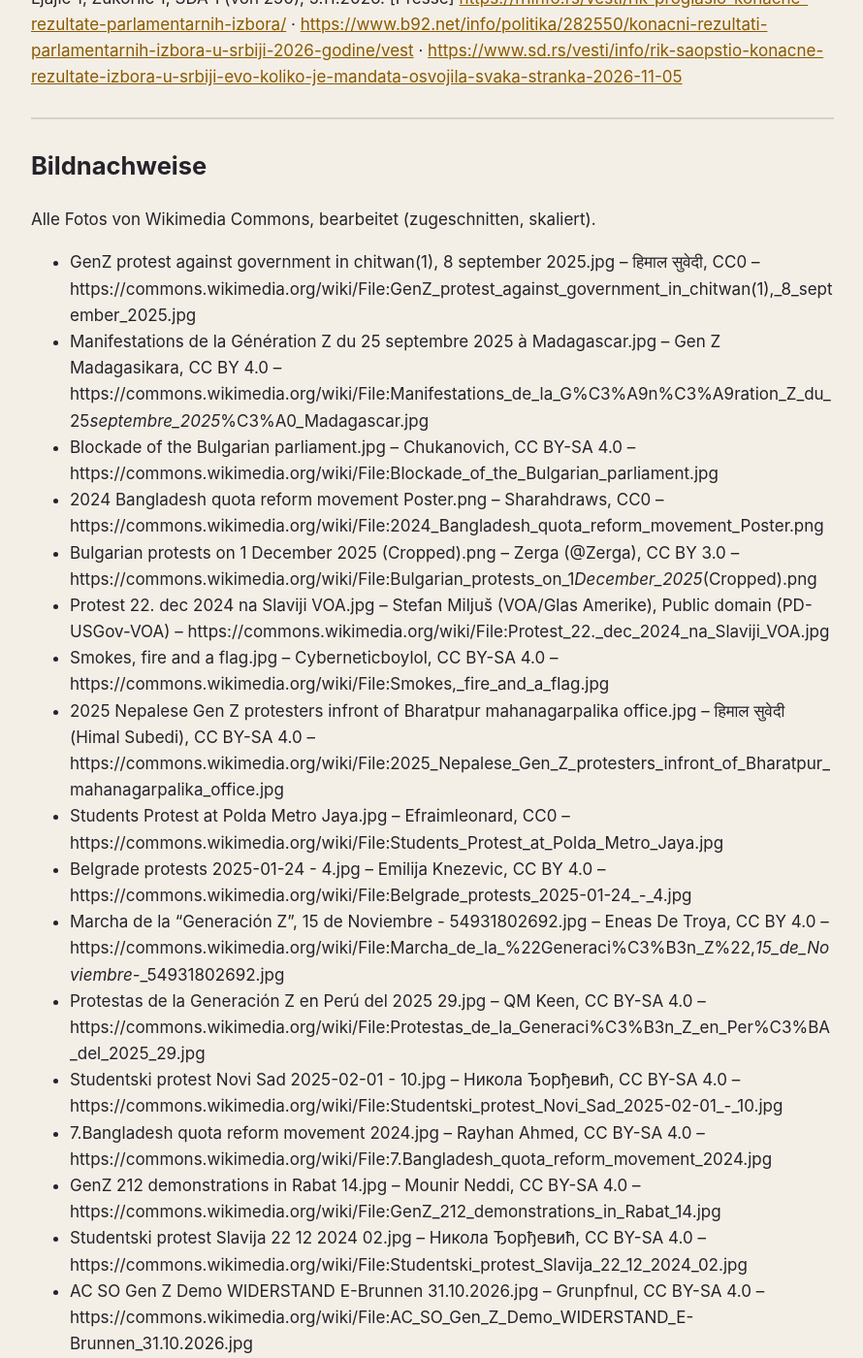
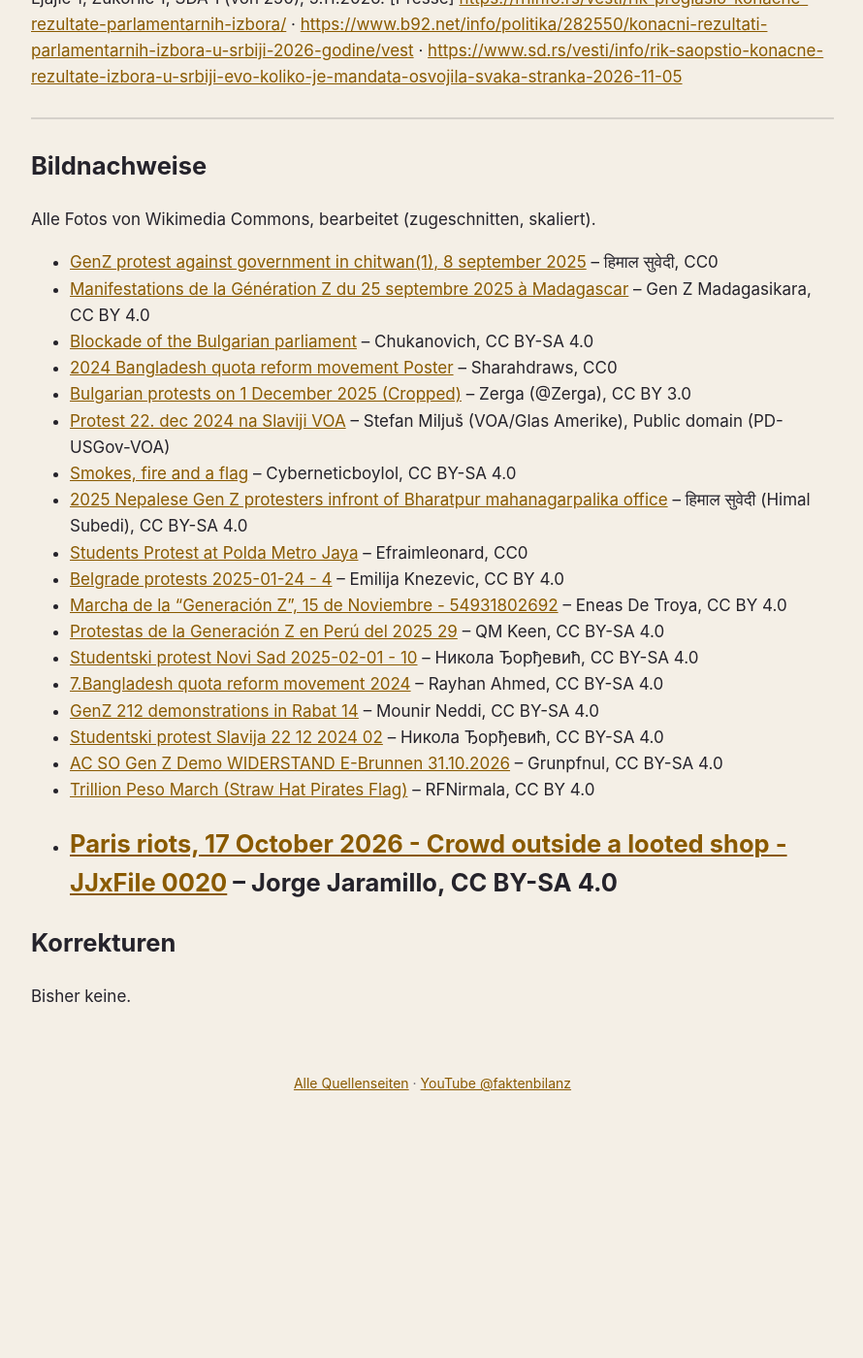
Before and after one commit to faktenbilanz/quellen, a Jekyll site: the page built from genz.md, in a window 1280 px wide and 1400 px high, scrolled down 6872 px. Shown: the whole window at 97% size, without its empty margins (194-1084 px from the left). Built offline with Jekyll 4.4.1, drawn with Linux system fonts in a browser that asks for light colours; after the commit the page ends 8033 px from its top, so only the background shows below that; some of the changed text lies outside the part shown.

Commit message:
Quellenseite Gen-Z: Bildnachweise als klickbare Links
Co-Authored-By: Claude Opus 5.5 <noreply@anthropic.com>

```diff
--- a/genz.md
+++ b/genz.md
@@ -143,25 +143,25 @@ Fehler gefunden? Schreib es in die Kommentare unter dem Video – Korrekturen st
 
 Alle Fotos von Wikimedia Commons, bearbeitet (zugeschnitten, skaliert).
 
-- GenZ protest against government in chitwan(1), 8 september 2025.jpg – हिमाल सुवेदी, CC0 – https://commons.wikimedia.org/wiki/File:GenZ_protest_against_government_in_chitwan(1),_8_september_2025.jpg
-- Manifestations de la Génération Z du 25 septembre 2025 à Madagascar.jpg – Gen Z Madagasikara, CC BY 4.0 – https://commons.wikimedia.org/wiki/File:Manifestations_de_la_G%C3%A9n%C3%A9ration_Z_du_25_septembre_2025_%C3%A0_Madagascar.jpg
-- Blockade of the Bulgarian parliament.jpg – Chukanovich, CC BY-SA 4.0 – https://commons.wikimedia.org/wiki/File:Blockade_of_the_Bulgarian_parliament.jpg
-- 2024 Bangladesh quota reform movement Poster.png – Sharahdraws, CC0 – https://commons.wikimedia.org/wiki/File:2024_Bangladesh_quota_reform_movement_Poster.png
-- Bulgarian protests on 1 December 2025 (Cropped).png – Zerga (@Zerga), CC BY 3.0 – https://commons.wikimedia.org/wiki/File:Bulgarian_protests_on_1_December_2025_(Cropped).png
-- Protest 22. dec 2024 na Slaviji VOA.jpg – Stefan Miljuš (VOA/Glas Amerike), Public domain (PD-USGov-VOA) – https://commons.wikimedia.org/wiki/File:Protest_22._dec_2024_na_Slaviji_VOA.jpg
-- Smokes, fire and a flag.jpg – Cyberneticboylol, CC BY-SA 4.0 – https://commons.wikimedia.org/wiki/File:Smokes,_fire_and_a_flag.jpg
-- 2025 Nepalese Gen Z protesters infront of Bharatpur mahanagarpalika office.jpg – हिमाल सुवेदी (Himal Subedi), CC BY-SA 4.0 – https://commons.wikimedia.org/wiki/File:2025_Nepalese_Gen_Z_protesters_infront_of_Bharatpur_mahanagarpalika_office.jpg
-- Students Protest at Polda Metro Jaya.jpg – Efraimleonard, CC0 – https://commons.wikimedia.org/wiki/File:Students_Protest_at_Polda_Metro_Jaya.jpg
-- Belgrade protests 2025-01-24 - 4.jpg – Emilija Knezevic, CC BY 4.0 – https://commons.wikimedia.org/wiki/File:Belgrade_protests_2025-01-24_-_4.jpg
-- Marcha de la "Generación Z", 15 de Noviembre - 54931802692.jpg – Eneas De Troya, CC BY 4.0 – https://commons.wikimedia.org/wiki/File:Marcha_de_la_%22Generaci%C3%B3n_Z%22,_15_de_Noviembre_-_54931802692.jpg
-- Protestas de la Generación Z en Perú del 2025 29.jpg – QM Keen, CC BY-SA 4.0 – https://commons.wikimedia.org/wiki/File:Protestas_de_la_Generaci%C3%B3n_Z_en_Per%C3%BA_del_2025_29.jpg
-- Studentski protest Novi Sad 2025-02-01 - 10.jpg – Никола Ђорђевић, CC BY-SA 4.0 – https://commons.wikimedia.org/wiki/File:Studentski_protest_Novi_Sad_2025-02-01_-_10.jpg
-- 7.Bangladesh quota reform movement 2024.jpg – Rayhan Ahmed, CC BY-SA 4.0 – https://commons.wikimedia.org/wiki/File:7.Bangladesh_quota_reform_movement_2024.jpg
-- GenZ 212 demonstrations in Rabat 14.jpg – Mounir Neddi, CC BY-SA 4.0 – https://commons.wikimedia.org/wiki/File:GenZ_212_demonstrations_in_Rabat_14.jpg
-- Studentski protest Slavija 22 12 2024 02.jpg – Никола Ђорђевић, CC BY-SA 4.0 – https://commons.wikimedia.org/wiki/File:Studentski_protest_Slavija_22_12_2024_02.jpg
-- AC SO Gen Z Demo WIDERSTAND E-Brunnen 31.10.2026.jpg – Grunpfnul, CC BY-SA 4.0 – https://commons.wikimedia.org/wiki/File:AC_SO_Gen_Z_Demo_WIDERSTAND_E-Brunnen_31.10.2026.jpg
-- Trillion Peso March (Straw Hat Pirates Flag).jpg – RFNirmala, CC BY 4.0 – https://commons.wikimedia.org/wiki/File:Trillion_Peso_March_(Straw_Hat_Pirates_Flag).jpg
-- Paris riots, 17 October 2026 - Crowd outside a looted shop - JJxFile 0020.jpg – Jorge Jaramillo, CC BY-SA 4.0 – https://commons.wikimedia.org/wiki/File:Paris_riots,_17_October_2026_-_Crowd_outside_a_looted_shop_-_JJxFile_0020.jpg
+- [GenZ protest against government in chitwan(1), 8 september 2025](https://commons.wikimedia.org/wiki/File:GenZ_protest_against_government_in_chitwan%281%29,_8_september_2025.jpg) – हिमाल सुवेदी, CC0
+- [Manifestations de la Génération Z du 25 septembre 2025 à Madagascar](https://commons.wikimedia.org/wiki/File:Manifestations_de_la_G%C3%A9n%C3%A9ration_Z_du_25_septembre_2025_%C3%A0_Madagascar.jpg) – Gen Z Madagasikara, CC BY 4.0
+- [Blockade of the Bulgarian parliament](https://commons.wikimedia.org/wiki/File:Blockade_of_the_Bulgarian_parliament.jpg) – Chukanovich, CC BY-SA 4.0
+- [2024 Bangladesh quota reform movement Poster](https://commons.wikimedia.org/wiki/File:2024_Bangladesh_quota_reform_movement_Poster.png) – Sharahdraws, CC0
+- [Bulgarian protests on 1 December 2025 (Cropped)](https://commons.wikimedia.org/wiki/File:Bulgarian_protests_on_1_December_2025_%28Cropped%29.png) – Zerga (@Zerga), CC BY 3.0
+- [Protest 22. dec 2024 na Slaviji VOA](https://commons.wikimedia.org/wiki/File:Protest_22._dec_2024_na_Slaviji_VOA.jpg) – Stefan Miljuš (VOA/Glas Amerike), Public domain (PD-USGov-VOA)
+- [Smokes, fire and a flag](https://commons.wikimedia.org/wiki/File:Smokes,_fire_and_a_flag.jpg) – Cyberneticboylol, CC BY-SA 4.0
+- [2025 Nepalese Gen Z protesters infront of Bharatpur mahanagarpalika office](https://commons.wikimedia.org/wiki/File:2025_Nepalese_Gen_Z_protesters_infront_of_Bharatpur_mahanagarpalika_office.jpg) – हिमाल सुवेदी (Himal Subedi), CC BY-SA 4.0
+- [Students Protest at Polda Metro Jaya](https://commons.wikimedia.org/wiki/File:Students_Protest_at_Polda_Metro_Jaya.jpg) – Efraimleonard, CC0
+- [Belgrade protests 2025-01-24 - 4](https://commons.wikimedia.org/wiki/File:Belgrade_protests_2025-01-24_-_4.jpg) – Emilija Knezevic, CC BY 4.0
+- [Marcha de la "Generación Z", 15 de Noviembre - 54931802692](https://commons.wikimedia.org/wiki/File:Marcha_de_la_%22Generaci%C3%B3n_Z%22,_15_de_Noviembre_-_54931802692.jpg) – Eneas De Troya, CC BY 4.0
+- [Protestas de la Generación Z en Perú del 2025 29](https://commons.wikimedia.org/wiki/File:Protestas_de_la_Generaci%C3%B3n_Z_en_Per%C3%BA_del_2025_29.jpg) – QM Keen, CC BY-SA 4.0
+- [Studentski protest Novi Sad 2025-02-01 - 10](https://commons.wikimedia.org/wiki/File:Studentski_protest_Novi_Sad_2025-02-01_-_10.jpg) – Никола Ђорђевић, CC BY-SA 4.0
+- [7.Bangladesh quota reform movement 2024](https://commons.wikimedia.org/wiki/File:7.Bangladesh_quota_reform_movement_2024.jpg) – Rayhan Ahmed, CC BY-SA 4.0
+- [GenZ 212 demonstrations in Rabat 14](https://commons.wikimedia.org/wiki/File:GenZ_212_demonstrations_in_Rabat_14.jpg) – Mounir Neddi, CC BY-SA 4.0
+- [Studentski protest Slavija 22 12 2024 02](https://commons.wikimedia.org/wiki/File:Studentski_protest_Slavija_22_12_2024_02.jpg) – Никола Ђорђевић, CC BY-SA 4.0
+- [AC SO Gen Z Demo WIDERSTAND E-Brunnen 31.10.2026](https://commons.wikimedia.org/wiki/File:AC_SO_Gen_Z_Demo_WIDERSTAND_E-Brunnen_31.10.2026.jpg) – Grunpfnul, CC BY-SA 4.0
+- [Trillion Peso March (Straw Hat Pirates Flag)](https://commons.wikimedia.org/wiki/File:Trillion_Peso_March_%28Straw_Hat_Pirates_Flag%29.jpg) – RFNirmala, CC BY 4.0
+- [Paris riots, 17 October 2026 - Crowd outside a looted shop - JJxFile 0020](https://commons.wikimedia.org/wiki/File:Paris_riots,_17_October_2026_-_Crowd_outside_a_looted_shop_-_JJxFile_0020.jpg) – Jorge Jaramillo, CC BY-SA 4.0
 ---
 
 ## Korrekturen
```
